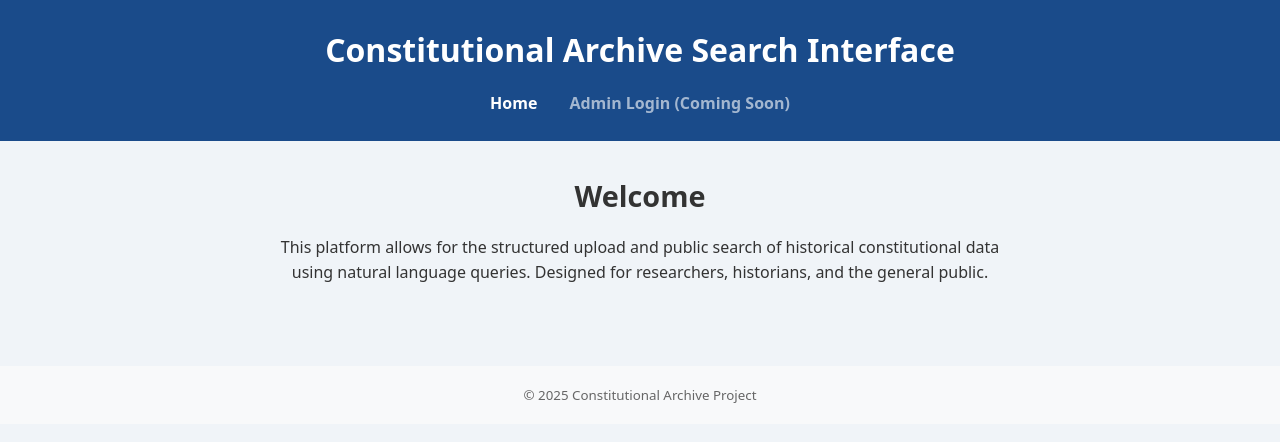
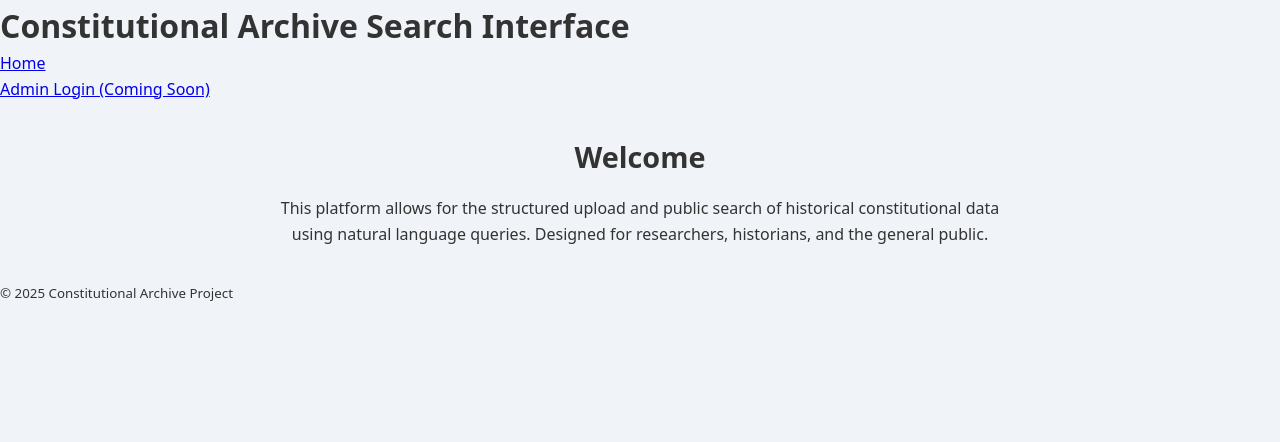
Before and after one commit to Constitution-of-Homies/Homies-repo, a plain HTML site: page client/index.html in a window 1280 px wide. Drawn offline with Linux system fonts and the light colour scheme.

Commit message:
fix style.css

```diff
--- a/client/css/style.css
+++ b/client/css/style.css
@@ -11,32 +11,6 @@
     line-height: 1.6;
   }
 
-  header {
-    background-color: #1a4b8a;
-    color: white;
-    padding: 1.5rem;
-    text-align: center;
-  }
-
-  nav ul {
-    list-style: none;
-    margin-top: 1rem;
-    display: flex;
-    justify-content: center;
-    gap: 2rem;
-  }
-
-  nav a {
-    color: white;
-    text-decoration: none;
-    font-weight: bold;
-  }
-
-  nav a.disabled {
-    opacity: 0.6;
-    cursor: not-allowed;
-  }
-
   main {
     padding: 2rem;
     max-width: 800px;
@@ -48,11 +22,3 @@
     font-size: 1.8rem;
     margin-bottom: 1rem;
   }
-
-  footer {
-    text-align: center;
-    padding: 1rem;
-    margin-top: 3rem;
-    background-color: #f8f9fa;
-    color: #666;
-  }
```
